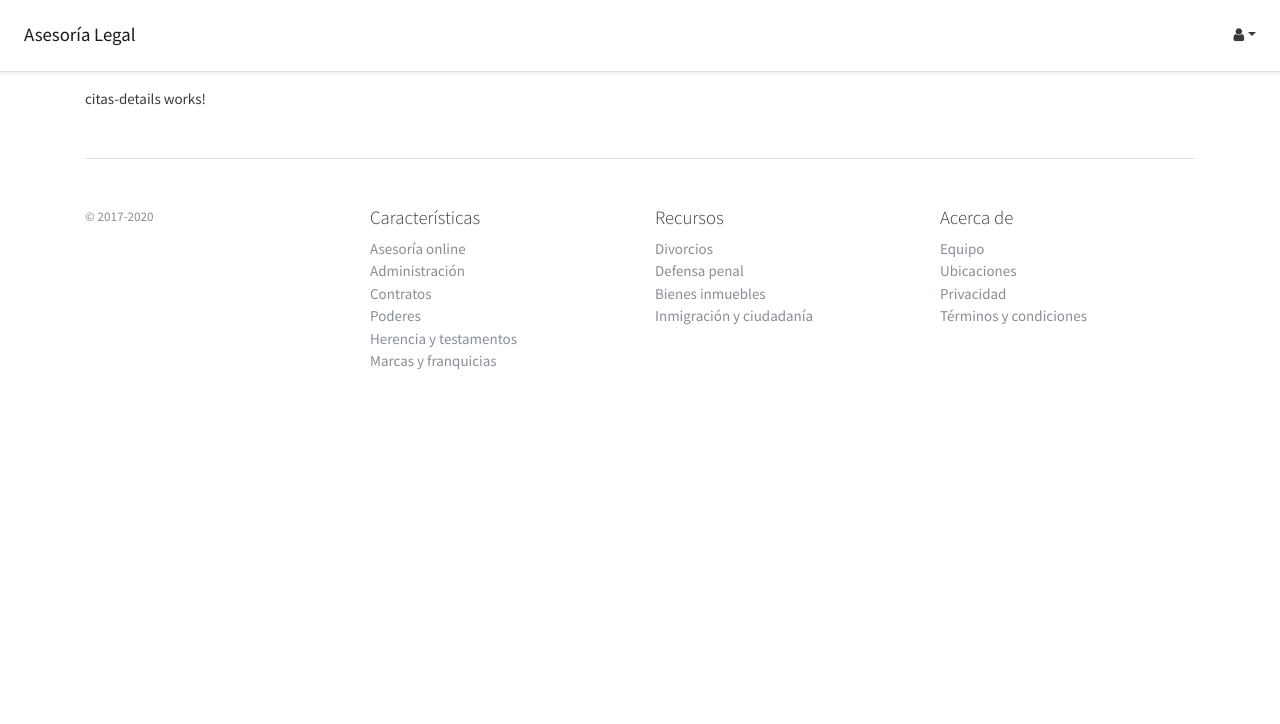
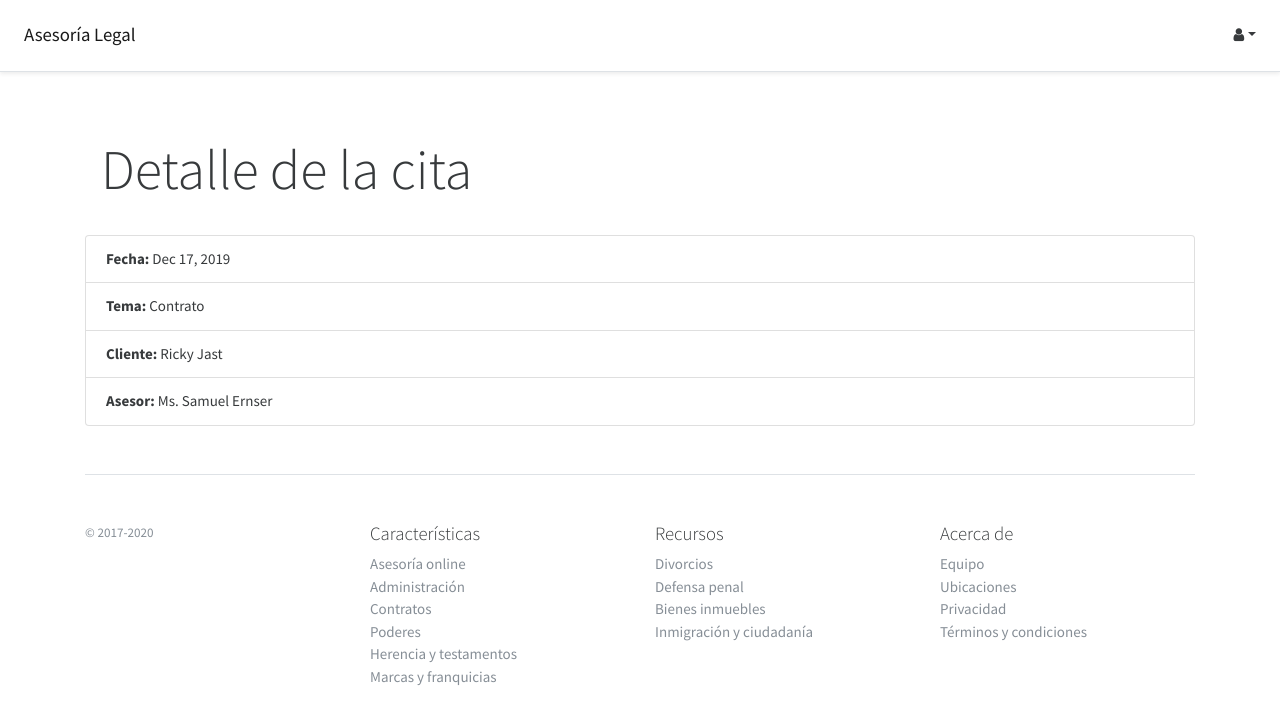
Before and after one commit to plizarraga/asesoria-legal-web, an Angular app: page /citas/18130 in a window 1280 px wide. Shown: the top 724 px of the page. Built offline with nearby package versions, Linux system fonts and the light colour scheme.

Commit message:
added cita details

```diff
--- a/src/app/_shared/interceptors/fake-backend.interceptor.ts
+++ b/src/app/_shared/interceptors/fake-backend.interceptor.ts
@@ -47,7 +47,7 @@ if (!citas.length) {
       id: faker.random.number(),
       fecha: faker.date.future(),
       tema: faker.random.arrayElement(temasMock),
-      abogado: faker.name.findName(),
+      asesor: faker.name.findName(),
       cliente: faker.name.findName(),
       link: 'https://zoom.cita.com/' + faker.random.number()
     });
@@ -59,7 +59,7 @@ if (!citas.length) {
       id: faker.random.number(),
       fecha: faker.date.past(),
       tema: faker.random.arrayElement(temasMock),
-      abogado: faker.name.findName(),
+      asesor: faker.name.findName(),
       cliente: faker.name.findName(),
       link: 'https://zoom.cita.com/' + faker.random.number()
     });
--- a/src/app/_shared/models/cita.model.ts
+++ b/src/app/_shared/models/cita.model.ts
@@ -2,7 +2,7 @@ export interface ICita {
   id: number;
   fecha?: string;
   tema?: string;
-  abogado?: string;
+  asesor?: string;
   cliente?: string;
   link?: string;
 }
--- a/src/app/home/citas-details/citas-details.component.html
+++ b/src/app/home/citas-details/citas-details.component.html
@@ -1 +1,10 @@
-<p>citas-details works!</p>
+<div class="px-3 py-3 pt-md-5 pb-md-4 mx-auto">
+  <h1 class="display-4">Detalle de la cita</h1>
+</div>
+
+<ul class="list-group" *ngIf="cita">
+  <li class="list-group-item"><strong>Fecha:</strong> {{cita.fecha | date}}</li>
+  <li class="list-group-item"><strong>Tema:</strong> {{cita.tema}}</li>
+  <li class="list-group-item"><strong>Cliente:</strong> {{cita.cliente}}</li>
+  <li class="list-group-item"><strong>Asesor:</strong> {{cita.asesor}}</li>
+</ul>
--- a/src/app/home/citas-details/citas-details.component.ts
+++ b/src/app/home/citas-details/citas-details.component.ts
@@ -1,8 +1,9 @@
 import { Component, OnInit } from '@angular/core';
 import { ActivatedRoute } from '@angular/router';
+import { first } from 'rxjs/operators';
 
 import { HomeService } from '../home.service';
-import { first } from 'rxjs/operators';
+import { ICita } from '../../_shared/models/cita.model';
 
 @Component({
   selector: 'app-citas-details',
@@ -12,6 +13,7 @@ import { first } from 'rxjs/operators';
 export class CitasDetailsComponent implements OnInit {
 
   public id: string;
+  public cita: ICita;
 
   constructor(
     private route: ActivatedRoute,
@@ -21,6 +23,9 @@ export class CitasDetailsComponent implements OnInit {
     this.id = this.route.snapshot.params.id;
     this.homeService.getById(this.id)
       .pipe(first())
-      .subscribe((cita) => console.log(cita));
+      .subscribe((cita) => {
+        this.cita = cita;
+        console.log(cita);
+      });
   }
 }
--- a/src/app/home/citas-list/citas-list.component.html
+++ b/src/app/home/citas-list/citas-list.component.html
@@ -2,17 +2,17 @@
   <thead class="thead-dark">
     <tr>
       <th scope="col">Fecha</th>
-      <th scope="col">Abogado</th>
+      <th scope="col">Tema</th>
       <th scope="col">Cliente</th>
-      <th scope="col">Tema</th>
+      <th scope="col">Asesor</th>
     </tr>
   </thead>
   <tbody>
     <tr *ngFor="let cita of citas">
       <td scope="row"><a [routerLink]="['/citas', cita.id]">{{cita.fecha | date}}</a></td>
       <td>{{cita.tema}}</td>
-      <td>{{cita.abogado}}</td>
-      <td>{{cita.tema}}</td>
+      <td>{{cita.cliente}}</td>
+      <td>{{cita.asesor}}</td>
     </tr>
   </tbody>
 </table>
```
